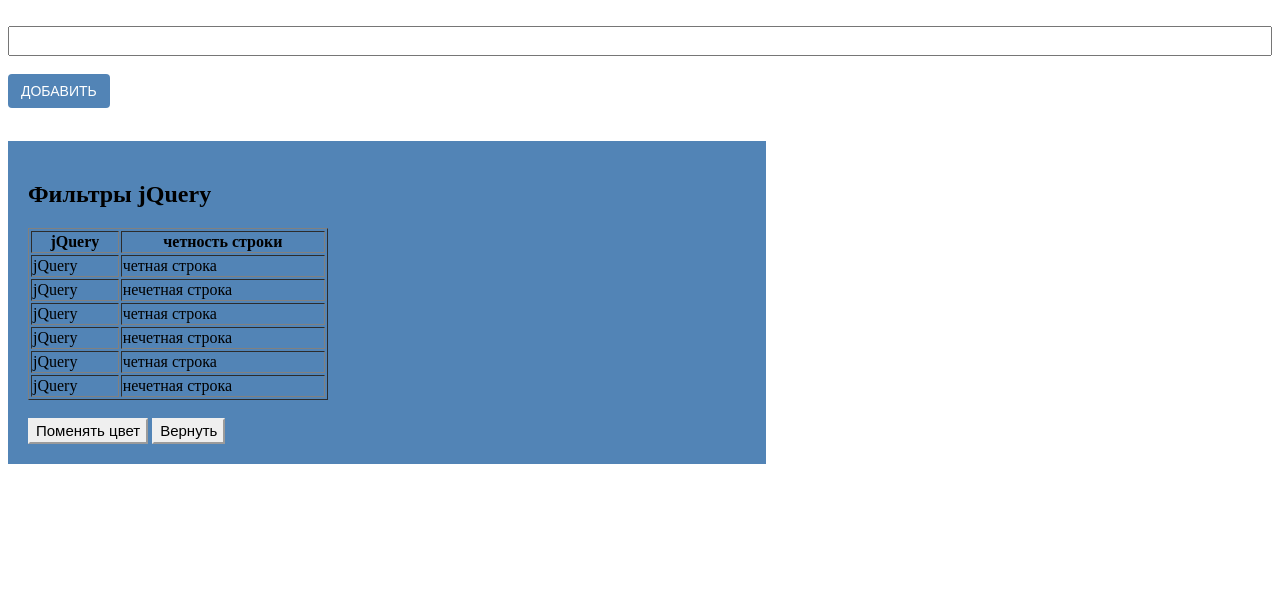
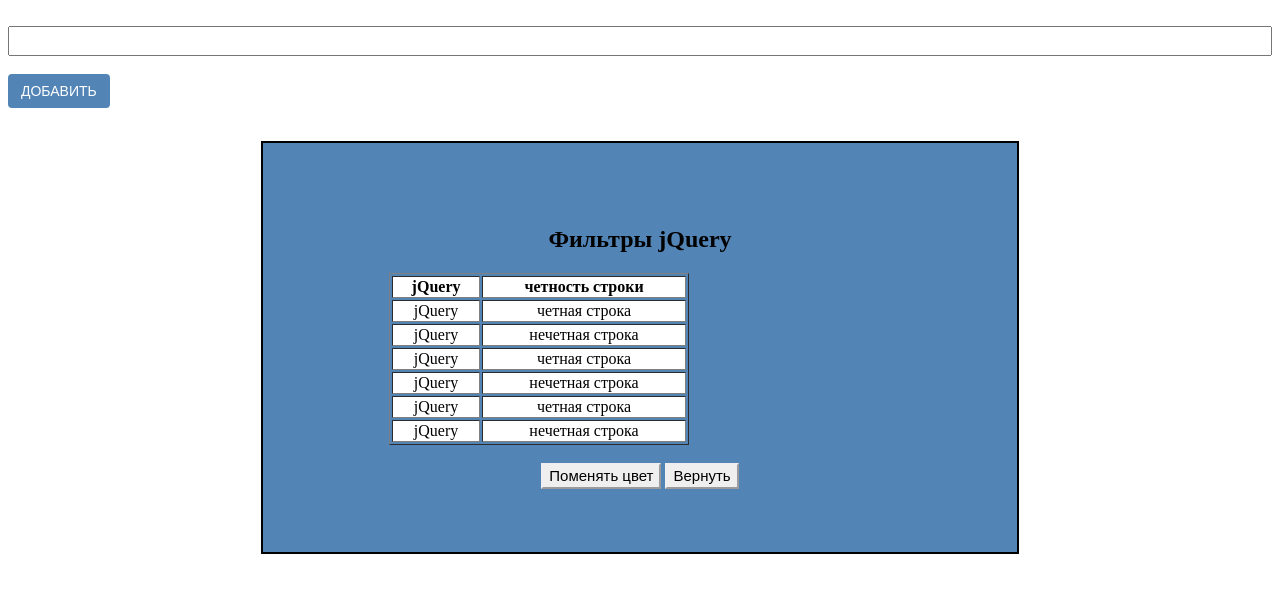
Before and after one commit to MakcShemet/Angular-expml, a plain HTML site: page index.html in a window 1280 px wide. Both pictures are taken after a click on the button "Вернуть". Drawn offline with nearby package versions, Linux system fonts and the light colour scheme.

Commit message:
31.10.2017

```diff
--- a/app.js
+++ b/app.js
@@ -60,7 +60,7 @@ function addColor3(){
 }
 
 function backColor (){
-	  $("tr:even").css("background-color", "inherit");
-  $("tr:odd").css("background-color", "inherit");
+	  $("tr:even").css("background-color", "#fff");
+  $("tr:odd").css("background-color", "#fff");
   $("tr:gt(0)").css("color", "inherit");
 }
--- a/style.css
+++ b/style.css
@@ -179,7 +179,11 @@ input[type="reset" i]{
     width: 60%;
     height: auto;
     background-color:  #5284b6;
-    padding: 20px;
+    padding: 5% 10%;
     position: relative;
-    align-content: center;
+    top: 50%;
+    left: 20%;
+    right: 20%;
+    text-align: center;
+    border: solid 2px;
 }
```
